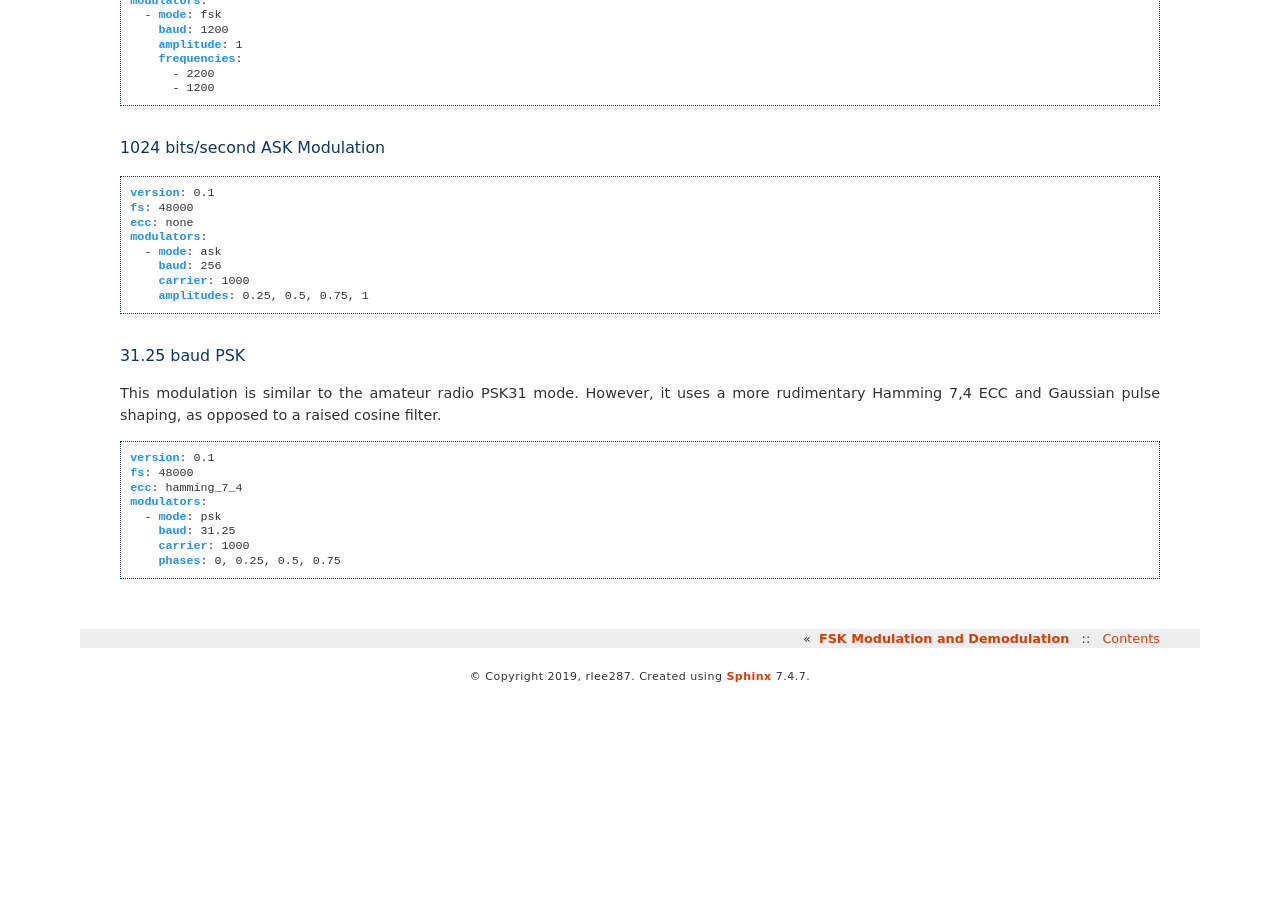
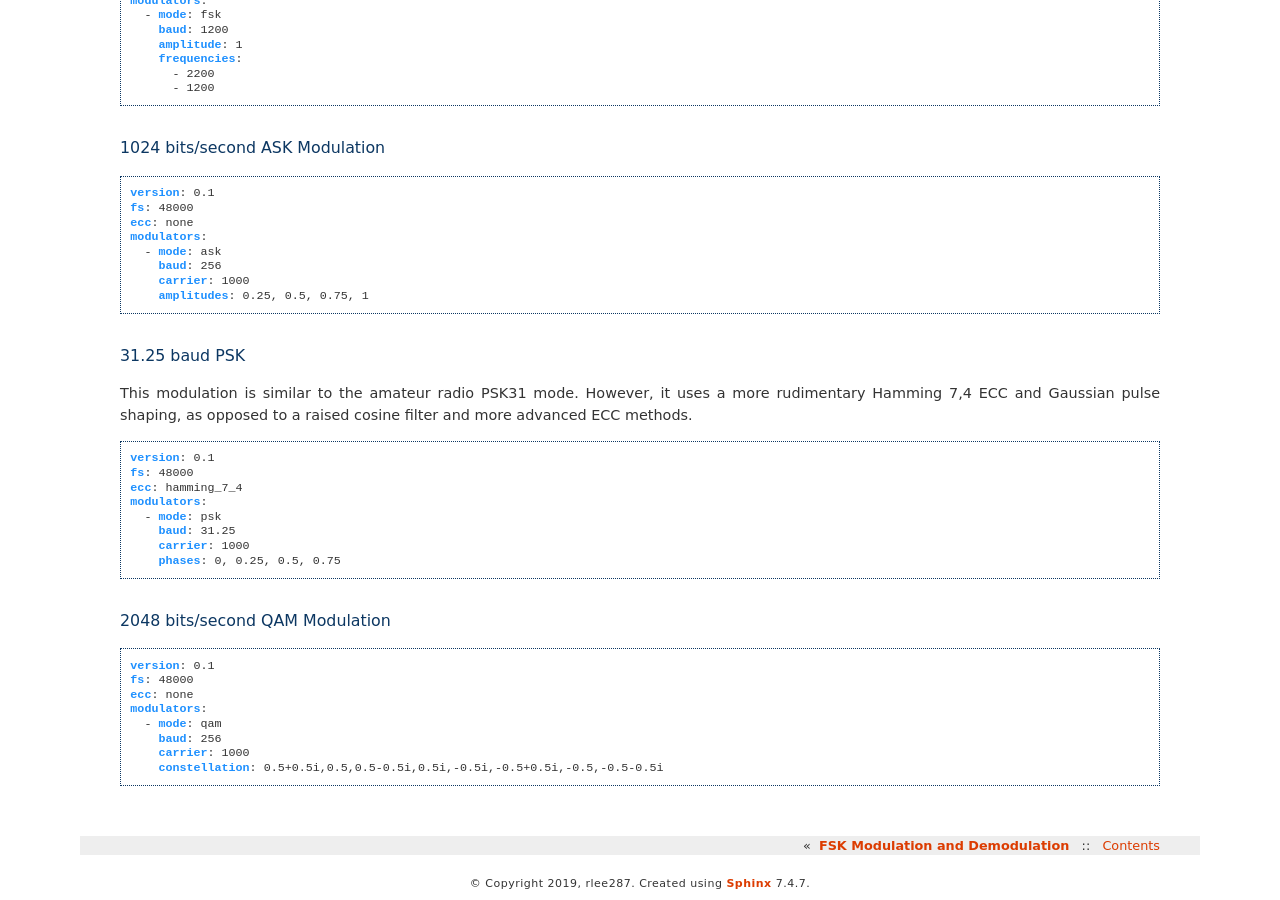
Before and after one commit to rlee287/voicechat-modem-dsp, a Sphinx documentation site: the page built from docs/specs/config.rst, in a window 1280 px wide and 900 px high, scrolled down 1685 px. Built offline with Sphinx 7.4.7, drawn with Linux system fonts in a browser that asks for light colours; before the commit the page ends 2378 px from its top, so only the background shows below that.

Commit message:
Add a QAM modulator to the example configs

```diff
--- a/docs/specs/config.rst
+++ b/docs/specs/config.rst
@@ -96,7 +96,13 @@ Example Files
 
 This modulation is similar to the amateur radio PSK31 mode. However, it uses
 a more rudimentary Hamming 7,4 ECC and Gaussian pulse shaping, as opposed to
-a raised cosine filter.
+a raised cosine filter and more advanced ECC methods.
 
 .. literalinclude:: examples/psk31.yaml
     :language: yaml
+
+2048 bits/second QAM Modulation
+~~~~~~~~~~~~~~~~~~~~~~~~~~~~~~~
+
+.. literalinclude:: examples/qam_1k.yaml
+    :language: yaml
--- /dev/null
+++ b/docs/specs/examples/qam_1k.yaml
@@ -0,0 +1,8 @@
+version: 0.1
+fs: 48000
+ecc: none
+modulators:
+  - mode: qam
+    baud: 256
+    carrier: 1000
+    constellation: 0.5+0.5i,0.5,0.5-0.5i,0.5i,-0.5i,-0.5+0.5i,-0.5,-0.5-0.5i
```
